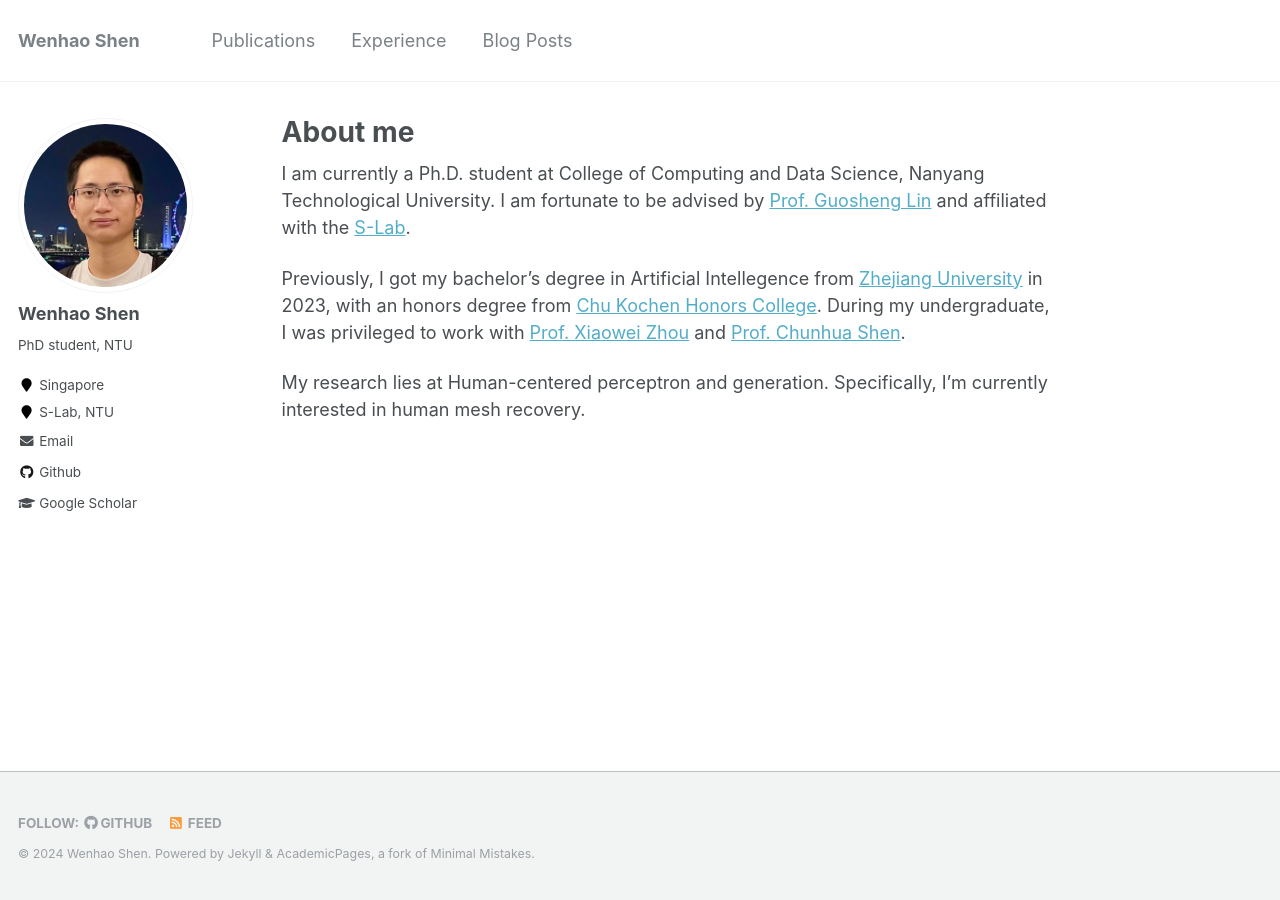
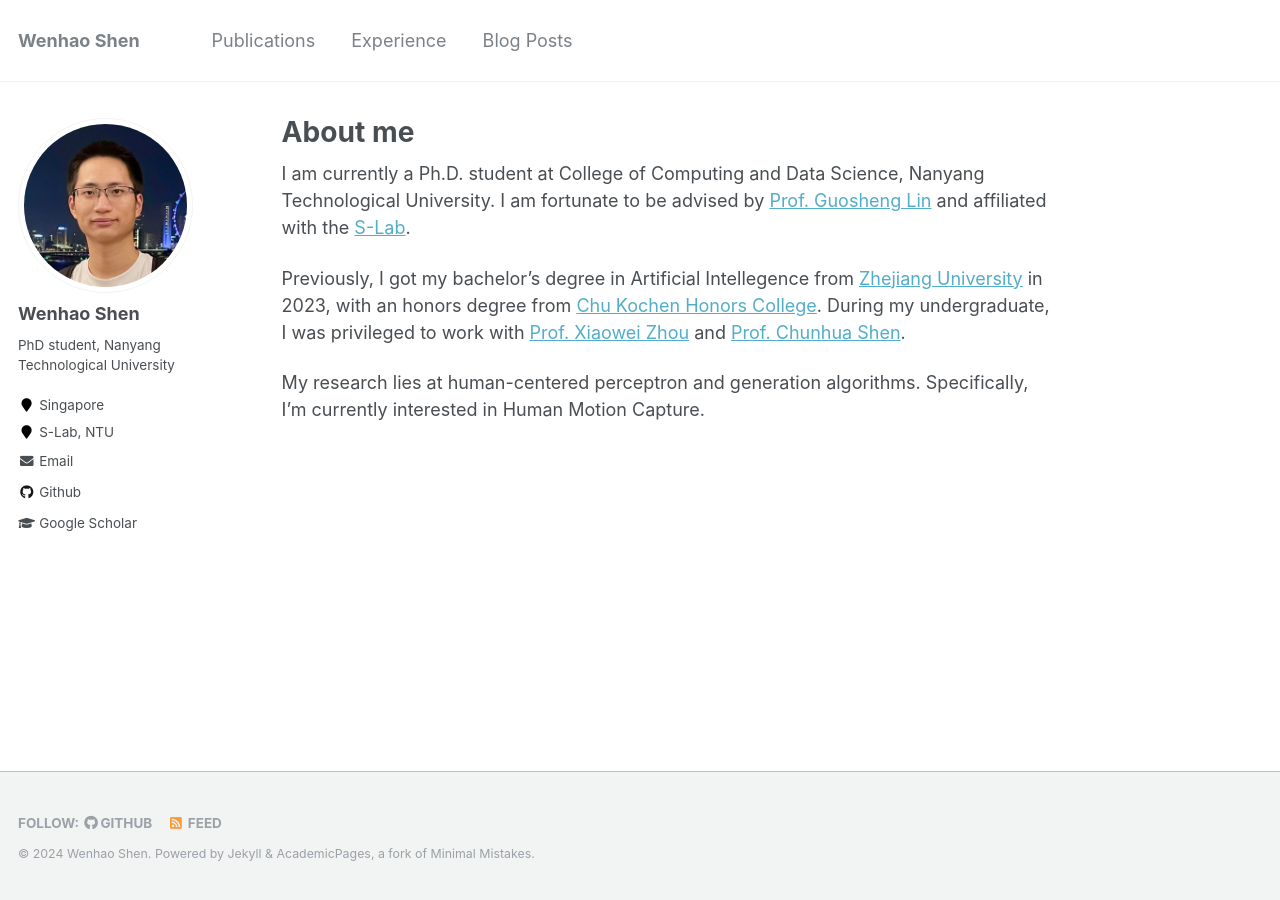
Before and after one commit to shenwenhao01/shenwenhao01.github.io, a Jekyll site: the page built from _pages/about.md, in a window 1280 px wide. Built offline with Jekyll 4.4.1, drawn with Linux system fonts in a browser that asks for light colours.

Commit message:
update NTU

```diff
--- a/_config.yml
+++ b/_config.yml
@@ -82,7 +82,7 @@ analytics:
 author:
   name             : "Wenhao Shen"
   avatar           : "profile.jpg"
-  bio              : "PhD student, NTU"
+  bio              : "PhD student, Nanyang Technological University"
   location         : "Singapore"
   employer         : "S-Lab, NTU"
   pubmed           :
--- a/_pages/about.md
+++ b/_pages/about.md
@@ -12,4 +12,4 @@ I am currently a Ph.D. student at College of Computing and Data Science, Nanyang
 
 Previously, I got my bachelor's degree in Artificial Intellegence from [Zhejiang University](https://www.zju.edu.cn/english/) in 2023, with an honors degree from [Chu Kochen Honors College](http://ckc.zju.edu.cn/ckcen/main.htm). During my undergraduate, I was privileged to work with [Prof. Xiaowei Zhou](http://xzhou.me/) and [Prof. Chunhua Shen](https://cshen.github.io/).
 
-My research lies at Human-centered perceptron and generation. Specifically, I'm currently interested in human mesh recovery.
+My research lies at human-centered perceptron and generation algorithms. Specifically, I'm currently interested in Human Motion Capture.
```
